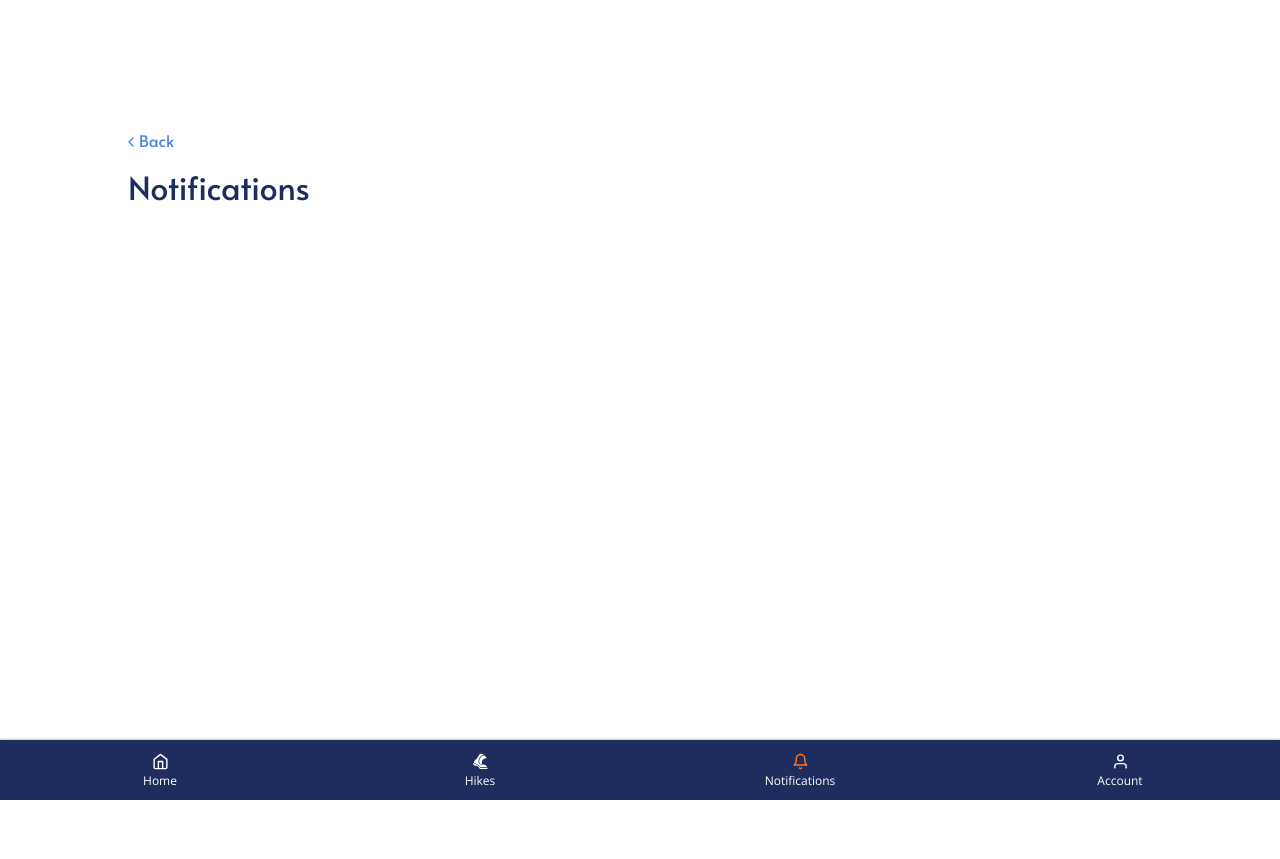
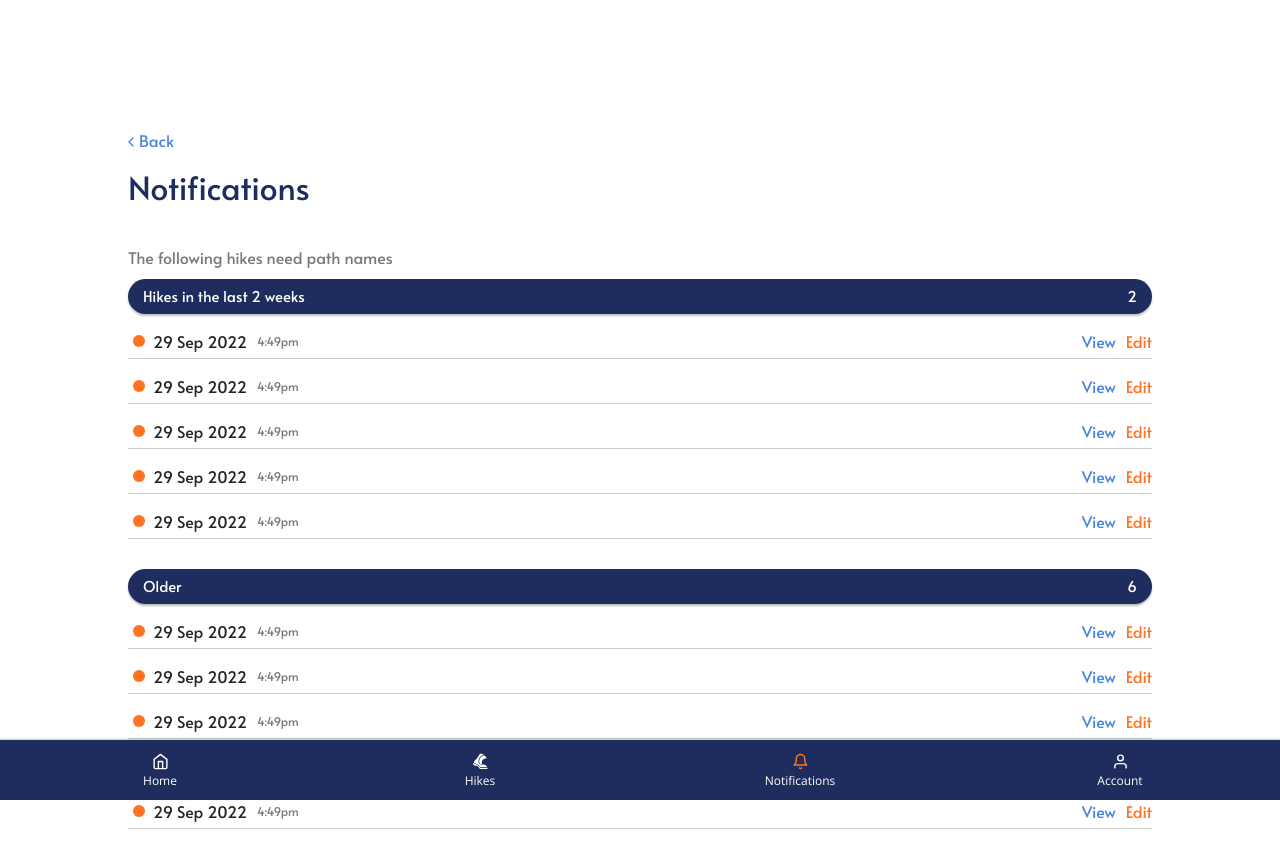
Before and after one commit to Turing-DECO3801/hiking-memory-frontend, a React (Create React App) app: page /notifications in a window 1280 px wide. Before the commit the page ends 800 px from the top, so only its background shows below. Built offline with nearby package versions, Linux system fonts and the light colour scheme.

Commit message:
Added notifications page

```diff
--- a/src/pages/Home/Home.tsx
+++ b/src/pages/Home/Home.tsx
@@ -63,7 +63,7 @@ const Home = () => {
       </div>
       <br />
       <br />
-      <PopUp show={true} type="new" />
+      {/* <PopUp show={true} type="new" /> */}
     </div>
   );
 
--- a/src/pages/Notifications/Notifications.scss
+++ b/src/pages/Notifications/Notifications.scss
@@ -0,0 +1,82 @@
+@import '../../styles/index';
+
+.notifications-page {
+    margin-bottom: 100px;
+}
+
+.notifications-content {
+    margin: 0 10%;
+    margin-bottom: 30px;
+}
+
+
+
+.notification-sublabel {
+    margin-bottom: 10px;
+    color: $dark-grey;
+}
+
+.notification-section-container {
+    width: 100%;
+    height: 35px;
+    border-radius: 17.5px;
+    box-shadow: 0px 2px 2px $low-opacity-black;
+    padding: 0px 15px;
+    background: $dark-blue;
+    color: $white;
+    font-size: 15px;
+    display: flex;
+    align-items: center;
+    justify-content: space-between;
+    margin-bottom: 10px;
+}
+
+.notification {
+    height: 35px;
+    width: 100%;
+    display: flex;
+    align-items: center;
+    justify-content: space-between;
+    border-bottom: 1px solid $light-grey;
+    margin-bottom: 10px;
+}
+
+.new-notification {
+    position: absolute;
+    height: 12px;
+    width: 12px;
+    margin-left: 5px;
+    background-color: $orange;
+    border-radius: 100%;
+}
+
+.notification-date-time {
+    margin-left: 25px;
+    display: flex;
+    align-items: center;
+}
+
+.notification-date {
+    font-size: 16px;
+    margin-right: 10px;
+}
+
+.notification-time {
+    font-size: 12px;
+    color: $dark-grey;
+}
+
+.notification-options {
+    display: flex;
+    align-items: center;
+    justify-items: center;
+}
+
+.notification-view {
+    color: $light-blue
+}
+
+.notification-edit {
+    margin-left: 10px;
+    color: $orange
+}
--- a/src/pages/Notifications/Notifications.tsx
+++ b/src/pages/Notifications/Notifications.tsx
@@ -6,8 +6,35 @@ import { useNavigate } from 'react-router-dom';
 
 const Noitifications = () => {
 
+  const notifications = [
+    1,2,3,4,5
+  ]
 
   const navigate = useNavigate();
+
+  const notification = () => {
+    return (
+      <div className="notification">
+        <div className="new-notification" />
+        <div className="notification-date-time">
+          <div className="notification-date">
+            29 Sep 2022
+          </div>
+          <div className="notification-time">
+            4:49pm
+          </div>
+        </div>
+        <div className="notification-options">
+          <div className="notification-view">
+            View
+          </div>
+          <div className="notification-edit">
+            Edit
+          </div>
+        </div>
+      </div>
+    )
+  }
 
   return (
     <div className="noitifications">
@@ -19,6 +46,27 @@ const Noitifications = () => {
         </div>
         <h2 className="section">Notifications</h2>
       </div>
+      <div className="notifications-content section delay-1">
+        <div className="notification-sublabel">
+          The following hikes need path names
+        </div>
+        <div className="notification-section-container">
+          <div>Hikes in the last 2 weeks</div>
+          <div>2</div>
+        </div>
+        {
+          notifications.map(() => notification())
+        }
+      </div>
+      <div className="notifications-content section delay-2">
+        <div className="notification-section-container">
+          <div>Older</div>
+          <div>6</div>
+        </div>
+        {
+          notifications.map(() => notification())
+        }
+      </div>
     </div>
   );
 
```
